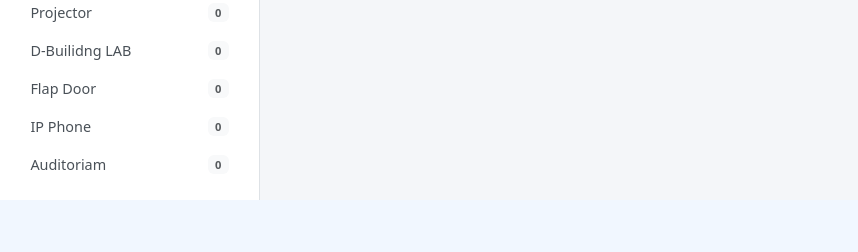
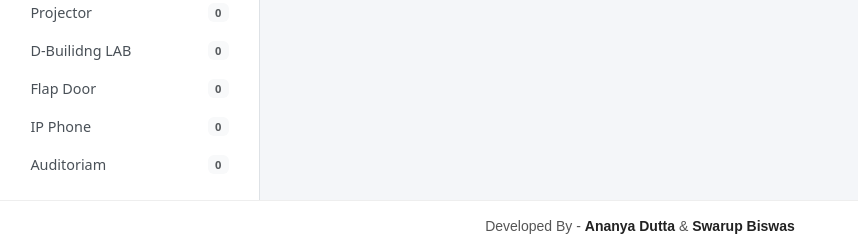
Before and after one commit to ananyadutta03/AIUB_IT_Database_Portal, a PHP site: page /index.php in a window 1280 px wide. Shown: the part 868-1120 px from the top of the page, without its empty margins (0-858 px from the left). Before the commit the page ends 1068 px from the top, so only its background shows below. Run offline with PHP 8.4, Linux system fonts and the light colour scheme; the visitor is signed in with stand-in values (Sample User, id 1); data that the repository does not hold is empty; some libraries are stand-ins or nearby versions.

Commit message:
Footer Section added with Developer Credit

```diff
--- a/includes/footer.php
+++ b/includes/footer.php
@@ -1,4 +1,29 @@
-    </main>
+<style>
+  .developer-credit {
+    background: #ffffff;
+    color: #555;
+    text-align: center;
+    padding: 15px 10px;
+    margin: 0;
+    font-size: 14px;
+    font-family: Arial, sans-serif;
+    border-top: 1px solid #eee;
+  }
+
+  .developer-credit a {
+    color: #222;
+    font-weight: 600;
+    text-decoration: none;
+    transition: color 0.3s ease;
+  }
+
+  .developer-credit a:hover {
+    color: #007bff;
+  }
+</style>
+
+
+</main>
 </div>
 
 <!-- jQuery (required by DataTables) -->
@@ -10,7 +35,18 @@
 
 <!-- Bootstrap JS bundle (popovers, dropdowns, dismissible alerts) -->
 <script src="https://cdn.jsdelivr.net/npm/bootstrap@5.3.2/dist/js/bootstrap.bundle.min.js"></script>
-
+<div>
+    <p class="developer-credit">
+  Developed By -
+  <a href="https://ananyadutta03.github.io/my_portfolio" target="_blank">
+    Ananya Dutta
+  </a>
+  &amp;
+  <a href="https://www.swarupkst.com" target="_blank">
+    Swarup Biswas
+  </a>
+</p>
+</div>
 <script>
 // Auto-init DataTables on any <table class="datatable">
 $(function () {
```
